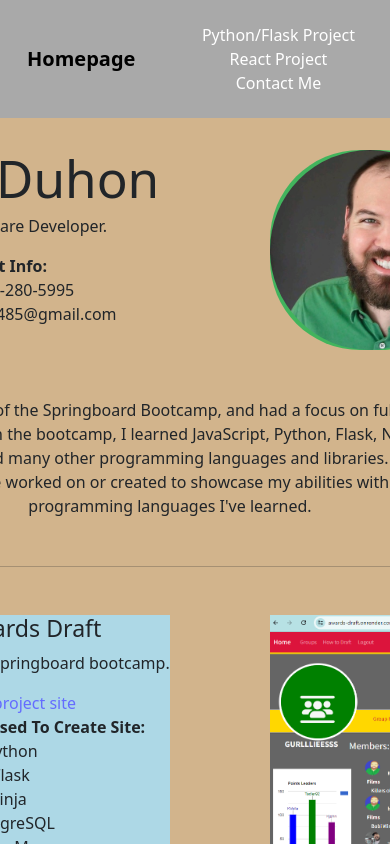
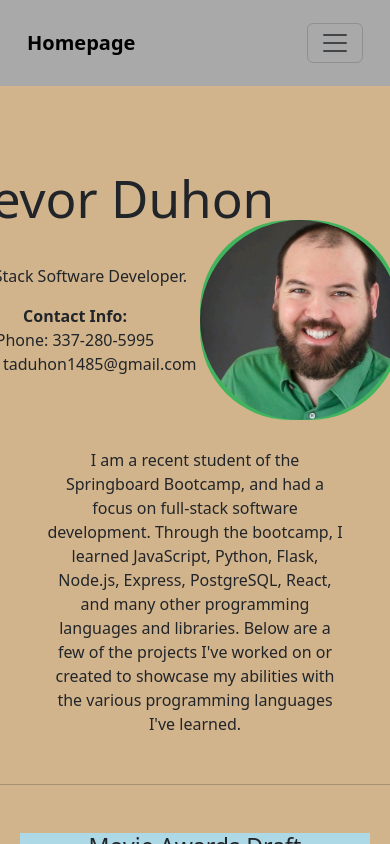
Before and after one commit to Tadler92/Portfolio, a React (Vite) app: page / in a window 390 px wide. Shown: the top 844 px of the page. Built offline with nearby package versions, Linux system fonts and the light colour scheme.

Commit message:
Made edits to make site more responsive to screen sizes; will likely need to make a few more adjustments for smaller screen sizes

```diff
--- a/src/Contact.css
+++ b/src/Contact.css
@@ -55,9 +55,9 @@
   width: 734px;
 } */
 
-.Home-bio {
+/* .Home-bio {
   width: 700px;
-}
+} */
 
 hr {
   border: 2px solid black;
--- a/src/Home.css
+++ b/src/Home.css
@@ -1,3 +1,4 @@
+@media (min-width: 800px) {
 .Home {
   margin: 150px 2rem;
   /* background-color: tan; */
@@ -51,3 +52,67 @@ hr {
   margin: 50px 0;
   width: 700px;
 }
+}
+
+@media (max-width: 800px) {
+  .Home {
+    margin: 200px 2rem;
+  }
+
+  .Home-top {
+    display: flex;
+    justify-content: center;
+    /* gap: 100px; */
+    /* position: relative; */
+  }
+
+  .Home-info {
+    position: relative;
+    left: -20px;
+  }
+
+  .Home-info h1 {
+    position: relative;
+    top: -30px;
+    left: 35px;
+  }
+
+  .Home-list {
+    list-style-type: none;
+    padding: 0;
+  }
+
+  .Home-img {
+    background-color: rgba(6, 182, 73, 0.7);
+    border-radius: 90px;
+    width: 200px;
+    height: 200px;
+    position: relative;
+    left: -70px;
+    top: 20px;
+  }
+
+  .Home-img img {
+    width: 100%;
+    height: 100%;
+    border-radius: 100%;
+    object-fit: cover;
+    object-position: top;
+  }
+
+  .Home-bio {
+    /* display: inline-block; */
+    width: 500px;
+    position: relative;
+    left: 100px;
+  }
+}
+
+@media (max-width: 579px) {
+  .Home-bio {
+    /* display: inline-block; */
+    width: 300px;
+    position: relative;
+    left: 200px;
+  }
+}
--- a/src/NavBar.jsx
+++ b/src/NavBar.jsx
@@ -1,8 +1,20 @@
+import { useState } from "react";
+
 import "./NavBar.css";
 import { NavLink } from "react-router-dom";
-import { Navbar, Nav, NavItem } from "reactstrap";
+import {
+  Navbar,
+  Nav,
+  NavItem,
+  Collapse,
+  NavbarToggler,
+} from "reactstrap";
 
 function NavBar() {
+  const [isOpen, setIsOpen] = useState(false);
+
+  const toggle = () => setIsOpen(!isOpen);
+
   return (
     <div className="NavBar">
       <Navbar expand="md">
@@ -10,6 +22,9 @@ function NavBar() {
           Homepage
         </NavLink>
 
+        <NavbarToggler onClick={toggle} />
+
+        <Collapse className="justify-content-end" isOpen={isOpen} navbar>
           <Nav className="ml-auto" navbar>
             <NavItem>
               <NavLink className='mx-2' to="/move-awards-draft">
@@ -25,6 +40,7 @@ function NavBar() {
               <NavLink className='mx-2' to="/contact-me">Contact Me</NavLink>
             </NavItem>
           </Nav>
+        </Collapse>
       </Navbar>
     </div>
   );
--- a/src/Project.css
+++ b/src/Project.css
@@ -1,9 +1,26 @@
+@media (min-width: 800px) {
 .Project {
   margin-top: 20px;
   display: flex;
   /* justify-content: space-between; */
   gap: 100px;
   /* margin-left: 15%; */
+}
+}
+
+@media (max-width: 800px) {
+  .Project {
+    width: 500px;
+    display: flex;
+    flex-wrap: wrap;
+    justify-content: center;
+    position: relative;
+    left: 100px;
+  }
+
+  .Project-img {
+    margin-top: 30px;
+  }
 }
 
 .Project-info {
@@ -30,9 +47,9 @@
   /* object-fit: fill; */
 }
 
-.Home-bio {
+/* .Home-bio {
   width: 700px;
-}
+} */
 
 figure {
   margin: 15px 30px;
--- a/src/Project.jsx
+++ b/src/Project.jsx
@@ -33,7 +33,6 @@ const Project = ({projectName, projectDescription, projectURL, skills, pathname,
           {/* <button {<Link to={projectURL} target='_blank' />}>Check out project site</button> */}
         </div>
         <div className='Project-img'>
-          {/* <img src="./images/Headshot1" /> */}
           <img src={projectImg} />
         </div>
       </div>
--- a/src/ProjectDescription.css
+++ b/src/ProjectDescription.css
@@ -43,9 +43,9 @@
   text-indent: 30px;
 }
 
-.Home-bio {
+/* .Home-bio {
   width: 700px;
-}
+} */
 
 figure {
   margin: 15px 30px;
```
Lines whose indentation alone changed are shown as unchanged.
